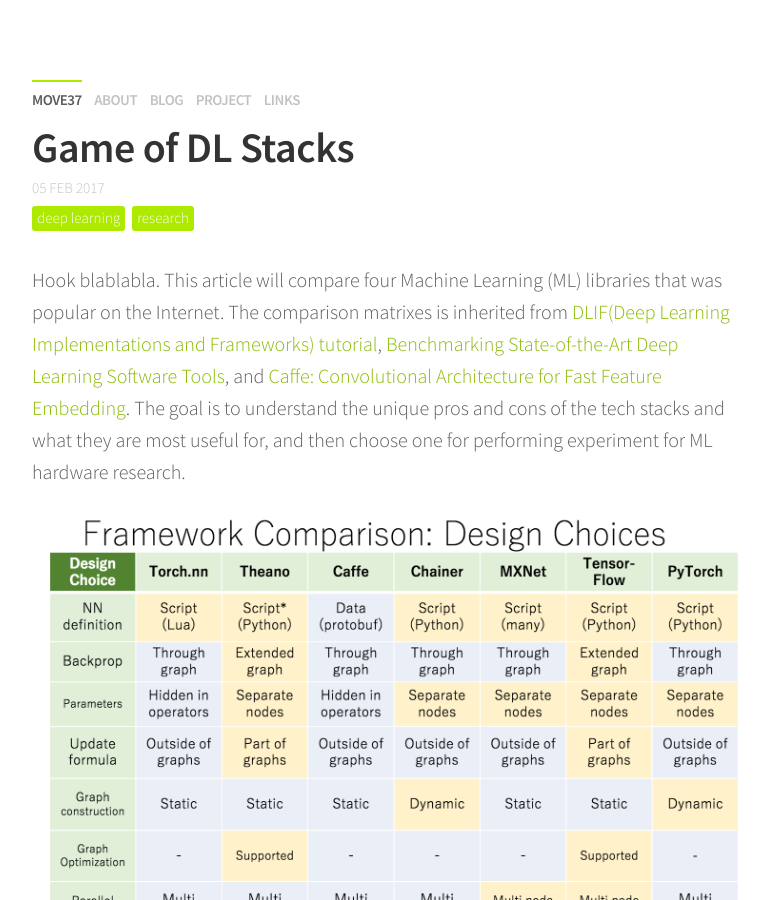
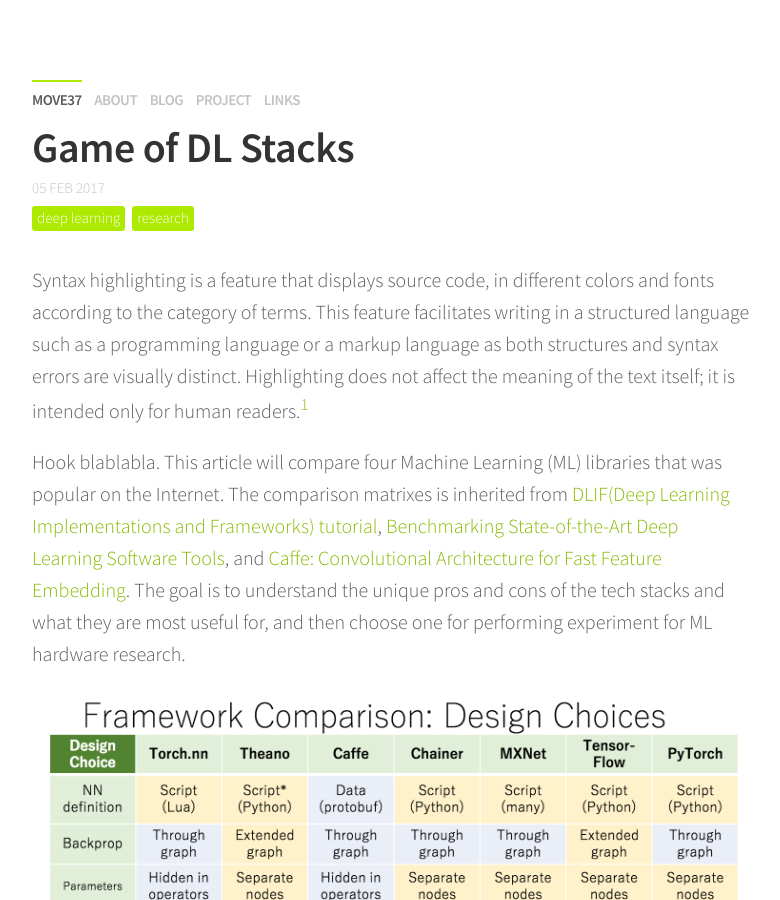
Before and after one commit to n33t1/n33t1.github.io, a Jekyll site: the page built from _posts/2017-02-05-game-of-dl-stacks.md, in a window 1280 px wide and 900 px high. Shown: the whole window, without its empty margins (248-1028 px from the left). Built offline with Jekyll 4.4.1, drawn with Linux system fonts in a browser that asks for light colours; nearby versions of some CDN libraries; comment, search, counter and statistics services are not loaded; some of the changed text lies outside the part shown.

Commit message:
Update 2017-02-05-game-of-dl-stacks.md

```diff
--- a/_posts/2017-02-05-game-of-dl-stacks.md
+++ b/_posts/2017-02-05-game-of-dl-stacks.md
@@ -7,6 +7,10 @@
 comments: true
 share: true
 ---
+
+Syntax highlighting is a feature that displays source code, in different colors and fonts according to the category of terms. This feature facilitates writing in a structured language such as a programming language or a markup language as both structures and syntax errors are visually distinct. Highlighting does not affect the meaning of the text itself; it is intended only for human readers.[^4]
+
+[^4]: <http://en.wikipedia.org/wiki/Syntax_highlighting>
 
 Hook blablabla. This article will compare four Machine Learning (ML) libraries that was popular on the Internet. The comparison matrixes is inherited from [DLIF(Deep Learning Implementations and Frameworks) tutorial](https://sites.google.com/site/dliftutorial/), [Benchmarking State-of-the-Art Deep Learning Software Tools](https://arxiv.org/pdf/1608.07249v6.pdf), and [Caffe: Convolutional Architecture for Fast Feature Embedding](http://ucb-icsi-vision-group.github.io/caffe-paper/caffe.pdf). The goal is to understand the unique pros and cons of the tech stacks and what they are most useful for, and then choose one for performing experiment for ML hardware research.
 
```
